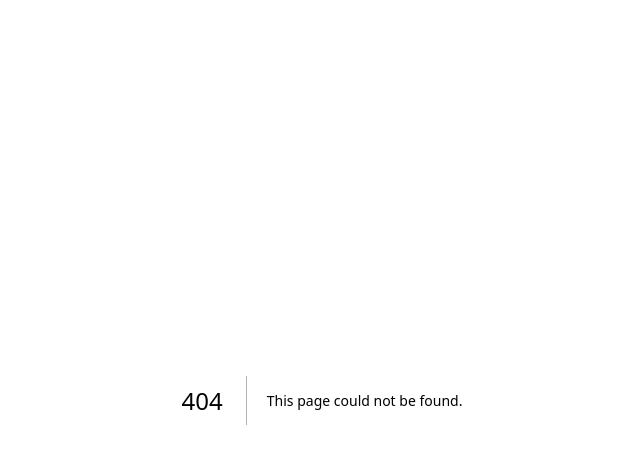
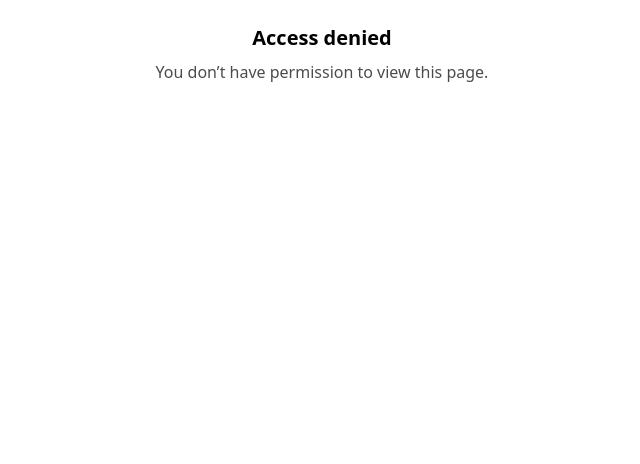
Before and after one commit to StevenH01/roomies-frontend, a Next.js app: page /admin/access-denied in a window 1280 px wide. Before the commit this address had no page. Shown: the top 464 px of the page, without its empty margins (318-958 px from the left). Built offline with nearby package versions, Linux system fonts and the light colour scheme.

Commit message:
added admin routes and a deny page

```diff
--- /dev/null
+++ b/app/admin/access-denied/page.tsx
@@ -0,0 +1,9 @@
+// app/access-denied/page.tsx
+export default function AccessDenied() {
+  return (
+    <div className="max-w-md m-auto p-6 text-center">
+      <h1 className="text-xl font-semibold">Access denied</h1>
+      <p className="mt-2 opacity-70">You don’t have permission to view this page.</p>
+    </div>
+  );
+}
--- /dev/null
+++ b/app/admin/page.tsx
@@ -0,0 +1,25 @@
+// app/admin/page.tsx
+import { supabaseServer } from '@/lib/supabase/server';
+
+export default async function AdminHome() {
+  // ✅ supabaseServer is async in Next 15 — await it
+  const sb = await supabaseServer();
+
+  const {
+    data: { user },
+  } = await sb.auth.getUser();
+  if (!user) return <p>Access denied</p>;
+
+  // maybeSingle() won't throw if the row is missing
+  const { data: profile, error } = await sb
+    .from('profiles')
+    .select('role')
+    .eq('user_id', user.id)
+    .maybeSingle();
+
+  if (error || !profile || (profile.role !== 'admin' && profile.role !== 'engineer')) {
+    return <p>Access denied</p>;
+  }
+
+  return <div>Welcome, admin</div>;
+}
```
